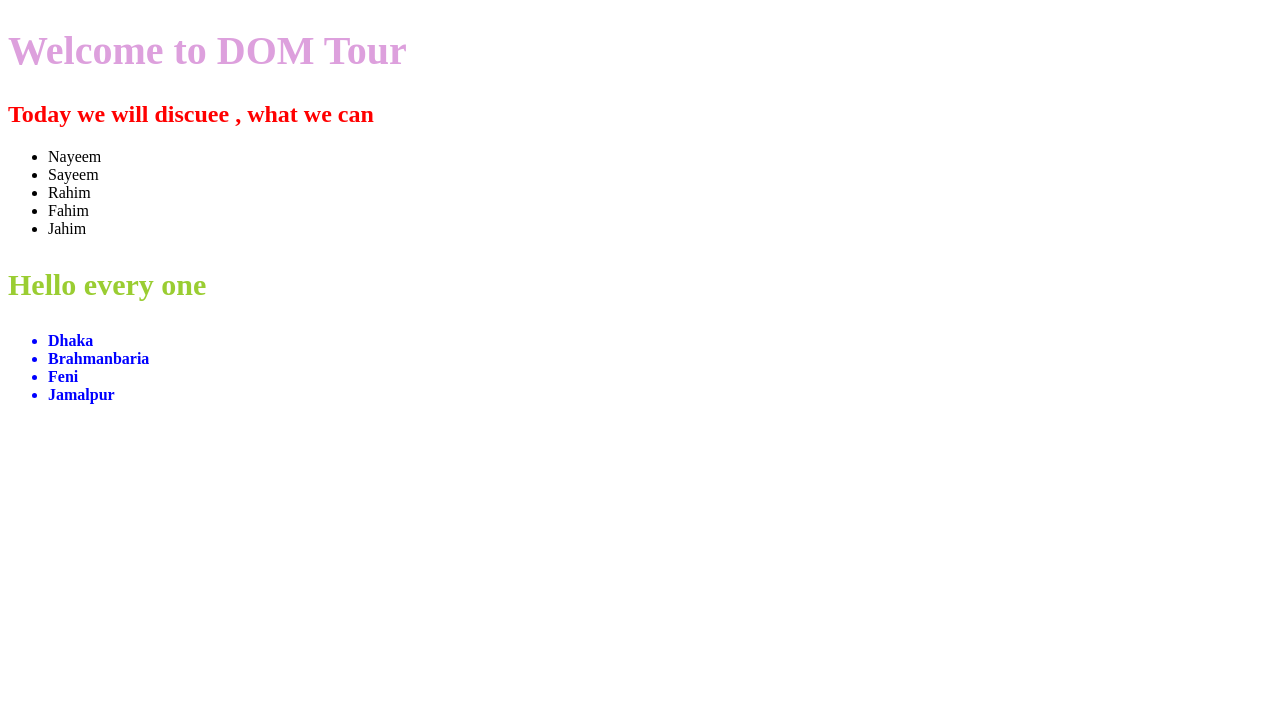
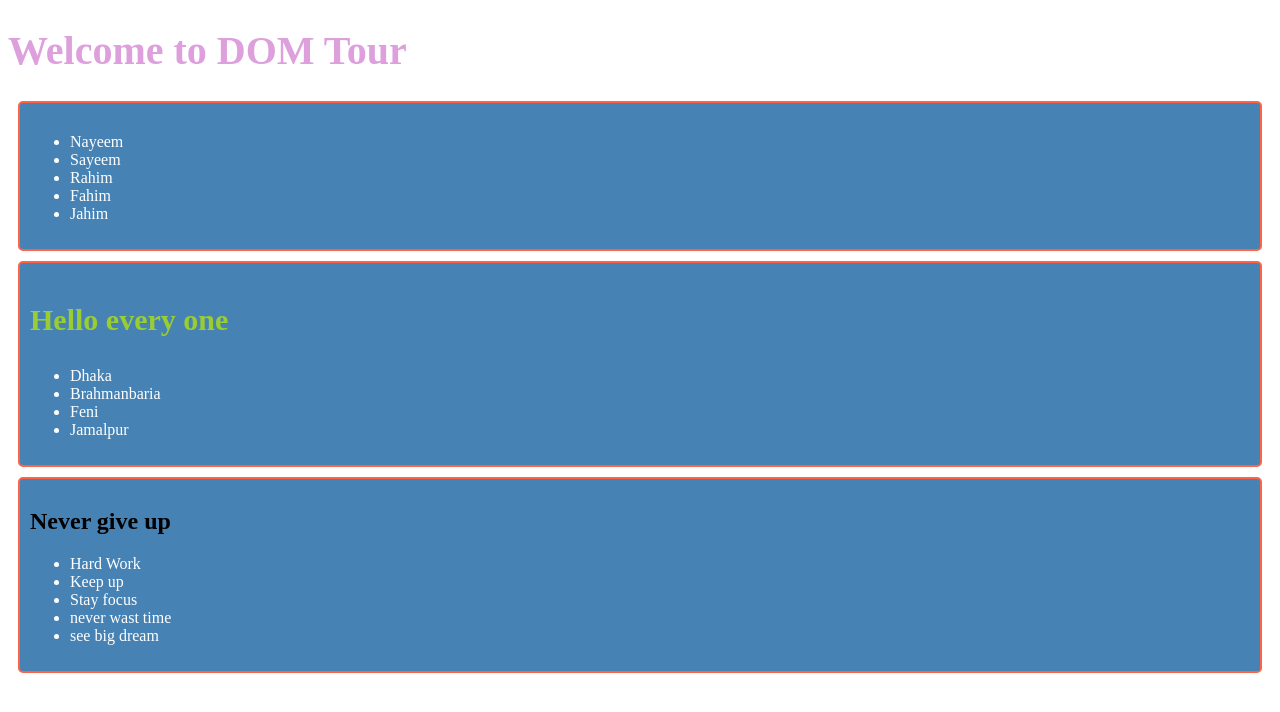
Before and after one commit to Ashraful610/batch-6-M24-DOM-tour, a plain HTML site: page index.html in a window 1280 px wide. Drawn offline with Linux system fonts and the light colour scheme.

Commit message:
querySelectorAll

```diff
--- a/index.html
+++ b/index.html
@@ -11,7 +11,7 @@
     <main>
         <h1>Welcome to DOM Tour</h1>
         <section>
-            <h2 id="title"> </h2>
+            <h2 id="section-title"> </h2>
             <ul>
                 <li class="names">Nayeem</li>
                 <li class="names">Sayeem</li>
@@ -29,29 +29,39 @@
                 <li>Jamalpur</li>
             </ul>
         </section>
+        <section>
+            <h2>Never give up</h2>
+            <ul id="motivation">
+                <li>Hard Work</li>
+                <li>Keep up</li>
+                <li>Stay focus</li>
+                <li>never wast time</li>
+                <li>see big dream</li>
+            </ul>
+        </section>
     </main>
 
     <script src="js/main.js"></script>
     <script>
-        const allLi =  document.getElementsByTagName('li')
-        for(const li of allLi){
-            // console.log(li.innerText)
-        }
-        const title = document.getElementById('title')
-        title.innerText = 'Today we will discuee , what we can'
+        // const allLi =  document.getElementsByTagName('li')
+        // for(const li of allLi){
+        //     // console.log(li.innerText)
+        // }
+        // const title = document.getElementById('section-title')
+        // title.innerText = 'Today we will discuee , what we can'
 
-        const names = document.getElementsByClassName('names')
-        for(const name of names){
-            console.log(name.getAttribute('class'))
-        }
-        const discrtics = document.querySelectorAll('.jela li')
-        for(const name of discrtics){
-            name.style.color = 'blue'
-            name.style.fontWeight = 'bold'
-            // console.log(name.innerText)
-        }
-        const oneGela = document.querySelector('.jela li')
-        oneGela.setAttribute('title', 'Capital of bangladesh')
+        // const names = document.getElementsByClassName('names')
+        // for(const name of names){
+        //     // console.log(name.getAttribute('class'))
+        // }
+        // const discrtics = document.querySelectorAll('.jela li')
+        // for(const name of discrtics){
+        //     name.style.color = 'blue'
+        //     name.style.fontWeight = 'bold'
+        //     // console.log(name.innerText)
+        // }
+        // const oneGela = document.querySelector('.jela li')
+        // oneGela.setAttribute('title', 'Capital of bangladesh')
         // console.log(oneGela)
     </script>
 </body>
--- a/js/main.js
+++ b/js/main.js
@@ -1 +1,12 @@
-// console.log('helo from main js')
+const sections = document.querySelectorAll('section')
+for(const section of sections){
+   section.style.border = '2px solid tomato'
+   section.style.background='steelblue'
+   section.style.borderRadius = '5px'
+   section.style.margin = '10px'
+   section.style.padding = '10px'
+}
+const motivations = document.querySelectorAll('li')
+for(const motivate of motivations){
+    motivate.style.color = 'white'
+}
```
